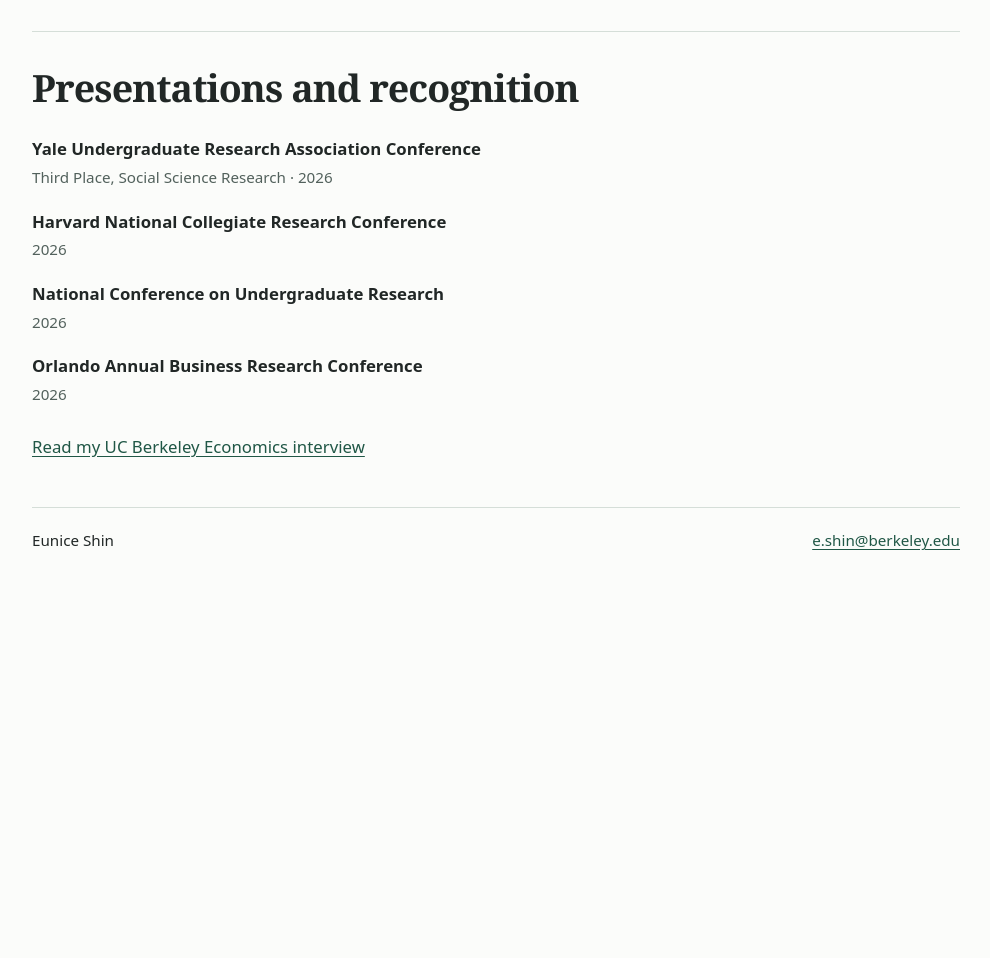
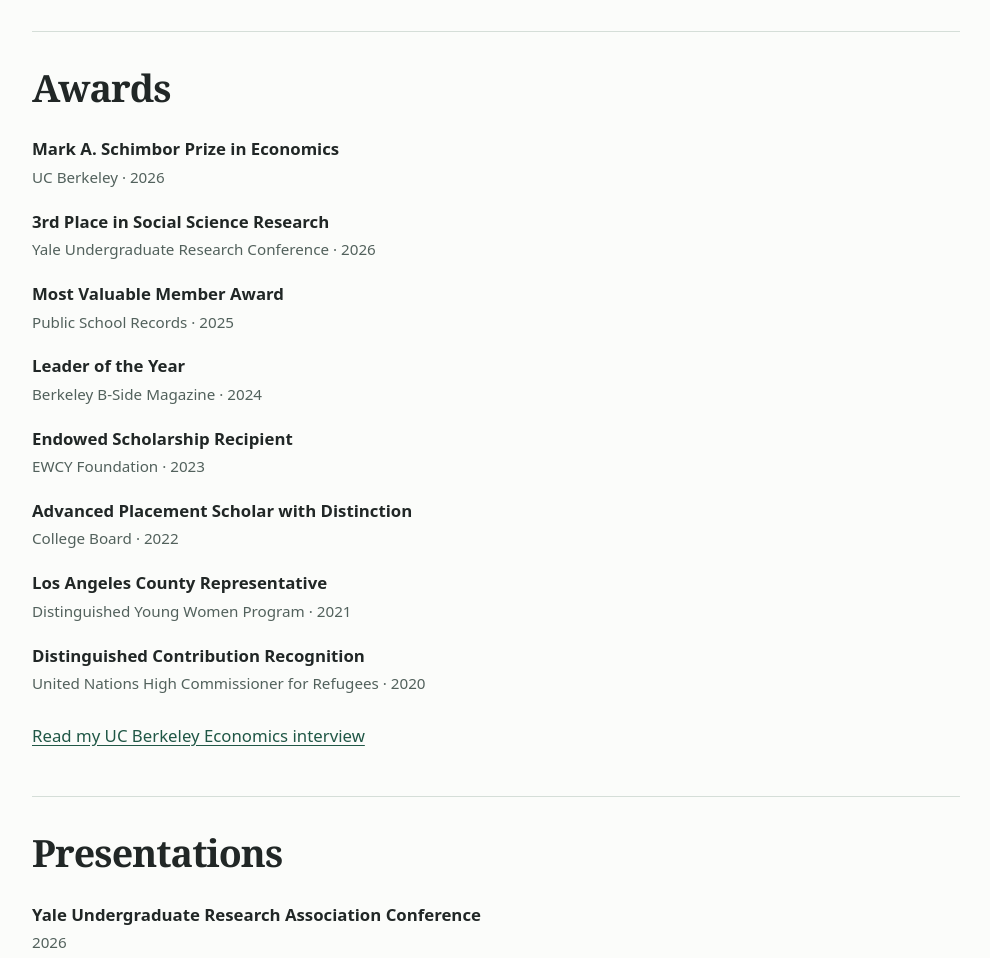
Before and after one commit to eunic3shin/eunic3shin.github.io, a plain HTML site: page index.html in a window 1280 px wide. Shown: the part 1447-2405 px from the top of the page, without its empty margins (144-1134 px from the left). Before the commit the page ends 2032 px from the top, so only its background shows below. Drawn offline with Linux system fonts and the light colour scheme.

Commit message:
Feature eight awards on the website

```diff
--- a/index.html
+++ b/index.html
@@ -18,7 +18,7 @@
 <a class="skip" href="#main">Skip to content</a>
 <header class="site-header wrap">
 <a class="wordmark" href="/">Eunice Shin</a>
-<nav aria-label="Main navigation"><a href="#about">About</a><a href="#research">Research</a><a href="#presentations">Presentations</a><a href="/cv.pdf?v=awards-and-research">CV</a></nav>
+<nav aria-label="Main navigation"><a href="#about">About</a><a href="#research">Research</a><a href="#awards">Awards</a><a href="#presentations">Presentations</a><a href="/cv.pdf?v=awards-and-research">CV</a></nav>
 </header>
 <main id="main" class="wrap">
 <section class="intro" id="about" aria-labelledby="name">
@@ -64,15 +64,28 @@
 <p>Joint research with Jaecheol Lee at Sogang University.</p>
 </article>
 </section>
+<section class="section" id="awards">
+<h2>Awards</h2>
+<ul class="presentations">
+<li><strong>Mark A. Schimbor Prize in Economics</strong><span>UC Berkeley · 2026</span></li>
+<li><strong>3rd Place in Social Science Research</strong><span>Yale Undergraduate Research Conference · 2026</span></li>
+<li><strong>Most Valuable Member Award</strong><span>Public School Records · 2025</span></li>
+<li><strong>Leader of the Year</strong><span>Berkeley B-Side Magazine · 2024</span></li>
+<li><strong>Endowed Scholarship Recipient</strong><span>EWCY Foundation · 2023</span></li>
+<li><strong>Advanced Placement Scholar with Distinction</strong><span>College Board · 2022</span></li>
+<li><strong>Los Angeles County Representative</strong><span>Distinguished Young Women Program · 2021</span></li>
+<li><strong>Distinguished Contribution Recognition</strong><span>United Nations High Commissioner for Refugees · 2020</span></li>
+</ul>
+<p><a href="https://econ.berkeley.edu/stories-interviews/spotlight-eunice-shin-26-winner-mark-schimbor-prize-economics">Read my UC Berkeley Economics interview</a></p>
+</section>
 <section class="section" id="presentations">
-<h2>Presentations and recognition</h2>
+<h2>Presentations</h2>
 <ul class="presentations">
-<li><strong>Yale Undergraduate Research Association Conference</strong><span>Third Place, Social Science Research · 2026</span></li>
+<li><strong>Yale Undergraduate Research Association Conference</strong><span>2026</span></li>
 <li><strong>Harvard National Collegiate Research Conference</strong><span>2026</span></li>
 <li><strong>National Conference on Undergraduate Research</strong><span>2026</span></li>
 <li><strong>Orlando Annual Business Research Conference</strong><span>2026</span></li>
 </ul>
-<p><a href="https://econ.berkeley.edu/stories-interviews/spotlight-eunice-shin-26-winner-mark-schimbor-prize-economics">Read my UC Berkeley Economics interview</a></p>
 </section>
 </main>
 <footer class="wrap footer"><span>Eunice Shin</span><a href="mailto:e.shin@berkeley.edu">e.shin@berkeley.edu</a></footer>
```
